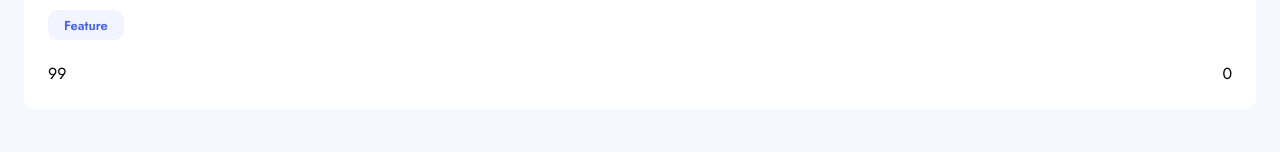
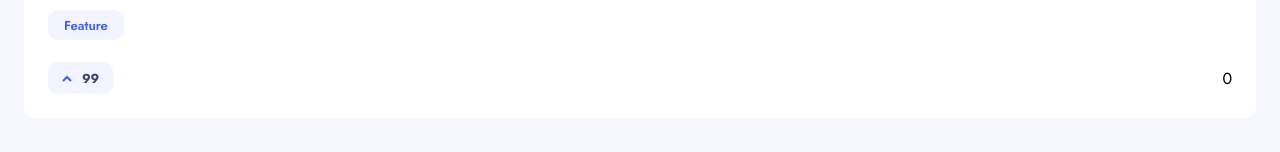
Before and after one commit to ryanbradley-webdev/product-feedback-app, a React (Vite) app in the folder client/: page / in a window 1280 px wide. Shown: the part 232-384 px from the top of the page. Built offline with nearby package versions, Linux system fonts and the light colour scheme.

Commit message:
Add upvote component with basic styling and functionality.

```diff
--- a/client/src/components/feedbackCard/FeedbackCard.tsx
+++ b/client/src/components/feedbackCard/FeedbackCard.tsx
@@ -1,6 +1,7 @@
 import { Link } from 'react-router-dom'
 import styles from './feedbackCard.module.css'
 import Chip from '../chip/Chip'
+import Upvote from '../upvote/Upvote'
 
 export default function FeedbackCard({
     id,
@@ -38,9 +39,9 @@ export default function FeedbackCard({
                 className={styles.interactions}
             >
 
-                <div>
-                    {upvotes}
-                </div>
+                <Upvote
+                    upvotes={upvotes}
+                />
 
                 <div>
                     {comments.length}
--- /dev/null
+++ b/client/src/components/upvote/Upvote.tsx
@@ -0,0 +1,28 @@
+import styles from './upvote.module.css'
+
+export default function Upvote({
+    upvotes
+}: {
+    upvotes: number
+}) {
+    const handleClick = (e: React.MouseEvent<HTMLButtonElement, MouseEvent>) => {
+        e.preventDefault()
+    }
+
+    return (
+        <button
+            className={styles.upvote}
+            onClick={handleClick}
+        >
+
+            <svg width="10" height="7" xmlns="http://www.w3.org/2000/svg">
+                <path d="M1 6l4-4 4 4" stroke="#4661E6" strokeWidth="2" fill="none" fillRule="evenodd"/>
+            </svg>
+
+            <span>
+                {upvotes}
+            </span>
+
+        </button>
+    )
+}
--- /dev/null
+++ b/client/src/components/upvote/upvote.module.css
@@ -0,0 +1,14 @@
+.upvote {
+    display: flex;
+    align-items: center;
+    justify-content: center;
+    gap: 10px;
+    height: 32px;
+    padding-inline: 14px;
+    font: var(--font-h5);
+    letter-spacing: var(--space-h5);
+    color: var(--clr-blue-600);
+    background-color: var(--clr-white-600);
+    border: none;
+    border-radius: var(--radius-btn);
+}
```
